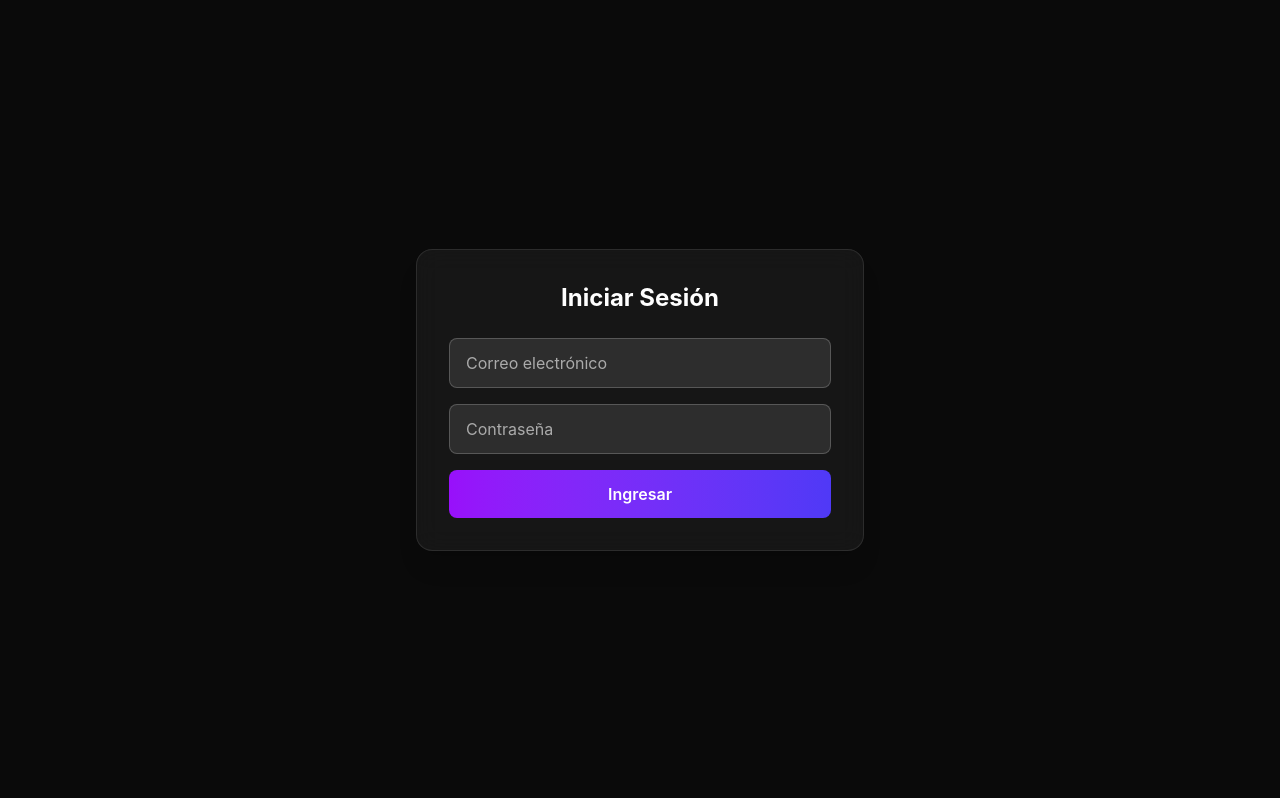
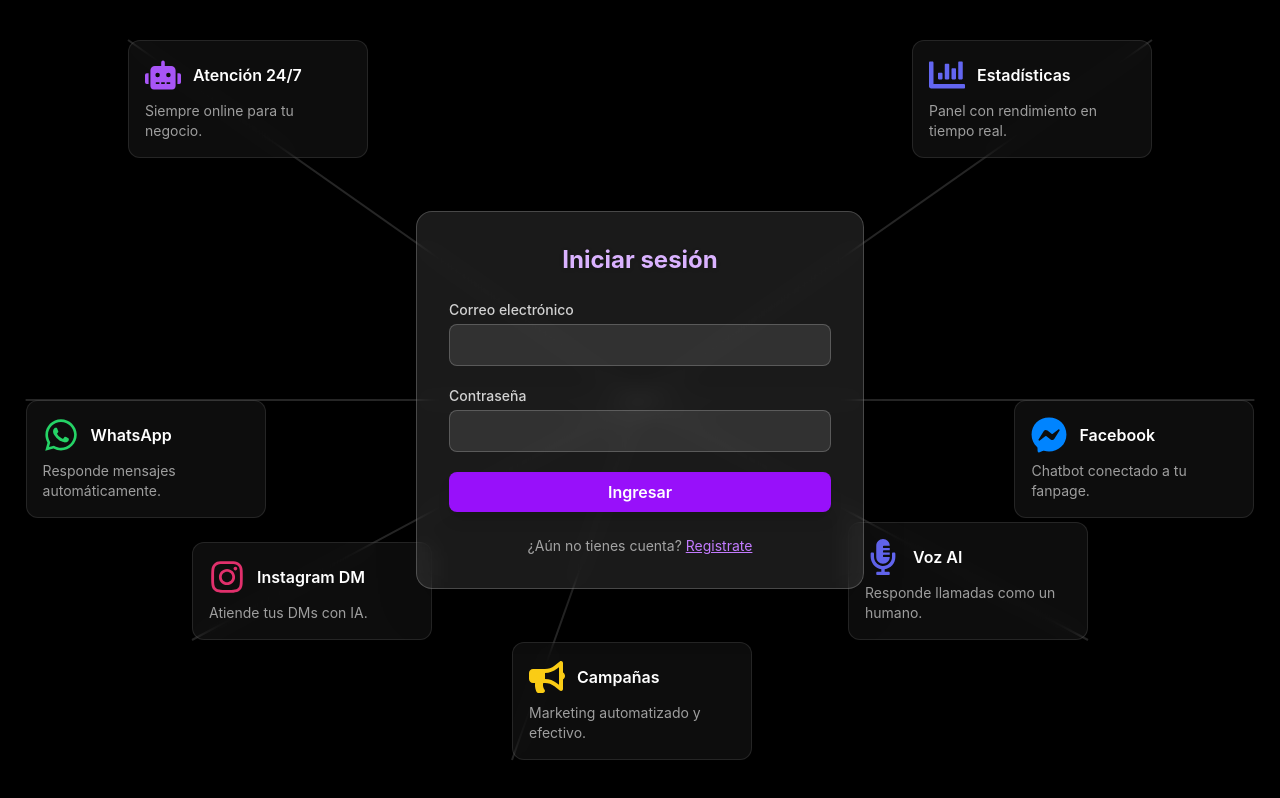
Before and after one commit to lrz80/chatbot-saas-v2, a Next.js app in the folder chatbot-dashboard/: page /login in a window 1280 px wide. Built offline with nearby package versions, Linux system fonts and the light colour scheme.

Commit message:
Agregar página de login

```diff
--- a/chatbot-dashboard/src/app/login/page.tsx
+++ b/chatbot-dashboard/src/app/login/page.tsx
@@ -1,79 +1,144 @@
-"use client";
+'use client';
 
-import { useState } from "react";
-import { useRouter } from "next/navigation";
+import { useState, useEffect } from 'react';
+import { useRouter } from 'next/navigation';
+import { setCookie } from 'cookies-next';
+import Cookies from 'js-cookie';
+import {
+  FaRobot,
+  FaChartBar,
+  FaWhatsapp,
+  FaFacebookMessenger,
+  FaInstagram,
+  FaMicrophoneAlt,
+  FaBullhorn,
+} from 'react-icons/fa';
+
+const nodos = [
+  { icon: <FaRobot size={36} style={{ color: '#a855f7' }} />, title: 'Atención 24/7', desc: 'Siempre online para tu negocio.', posClass: 'top-[5%] left-[10%]', x: 10, y: 5 },
+  { icon: <FaChartBar size={36} style={{ color: '#6366f1' }} />, title: 'Estadísticas', desc: 'Panel con rendimiento en tiempo real.', posClass: 'top-[5%] right-[10%]', x: 90, y: 5 },
+  { icon: <FaWhatsapp size={36} style={{ color: '#25D366' }} />, title: 'WhatsApp', desc: 'Responde mensajes automáticamente.', posClass: 'top-[50%] left-[2%]', x: 2, y: 50 },
+  { icon: <FaFacebookMessenger size={36} style={{ color: '#0084FF' }} />, title: 'Facebook', desc: 'Chatbot conectado a tu fanpage.', posClass: 'top-[50%] right-[2%]', x: 98, y: 50 },
+  { icon: <FaInstagram size={36} style={{ color: '#E1306C' }} />, title: 'Instagram DM', desc: 'Atiende tus DMs con IA.', posClass: 'bottom-[20%] left-[15%]', x: 15, y: 80 },
+  { icon: <FaMicrophoneAlt size={36} style={{ color: '#6366f1' }} />, title: 'Voz AI', desc: 'Responde llamadas como un humano.', posClass: 'bottom-[20%] right-[15%]', x: 85, y: 80 },
+  { icon: <FaBullhorn size={36} style={{ color: '#facc15' }} />, title: 'Campañas', desc: 'Marketing automatizado y efectivo.', posClass: 'bottom-[5%] left-[40%]', x: 40, y: 95 },
+];
 
 export default function LoginPage() {
-  const [email, setEmail] = useState("");
-  const [password, setPassword] = useState("");
-  const [error, setError] = useState("");
   const router = useRouter();
+  const [mounted, setMounted] = useState(false);
+  const [email, setEmail] = useState('');
+  const [password, setPassword] = useState('');
+  const [error, setError] = useState('');
 
-  const handleLogin = async (e: React.FormEvent) => {
+  useEffect(() => {
+    setMounted(true);
+  }, []);
+
+  const handleLogin = async (e) => {
     e.preventDefault();
-    setError("");
+    setError('');
 
     try {
-      const res = await fetch("https://chatbot-backend-production-5c39.up.railway.app/auth/login", {
-        method: "POST",
-        headers: {
-          "Content-Type": "application/json",
-        },
-        body: JSON.stringify({ email, password }),
+      const res = await fetch(`${process.env.NEXT_PUBLIC_API_BASE_URL}/auth/login`, {
+        method: 'POST',
+        headers: { 'Content-Type': 'application/json' },
+        body: JSON.stringify({ email, password })
       });
 
-      const text = await res.text();
-      if (!res.ok) {
-        throw new Error(text || "Error del servidor");
-      }
+      const data = await res.json();
 
-      const data = JSON.parse(text);
-      if (!data.token) {
-        throw new Error("Token no recibido");
-      }
+      if (!res.ok || !data.token) throw new Error('Credenciales incorrectas');
 
-      // ✅ Guardamos token (opcional: usar cookies seguras o localStorage)
-      localStorage.setItem("token", data.token);
+      Cookies.set('firebaseUid', data.uid);
+      setCookie('user', data.uid, { maxAge: 60 * 60 * 24 });
 
-      // 🚀 Redirigir al dashboard
-      router.push("/dashboard");
-    } catch (err: any) {
-      console.error("❌ Error login:", err);
-      setError("Error al iniciar sesión. Verifica tu correo y contraseña.");
+      router.push('/dashboard');
+    } catch (err) {
+      setError('Error al iniciar sesión. Verifica tus credenciales.');
     }
   };
 
+  if (!mounted) return null;
+
   return (
-    <div className="min-h-screen flex items-center justify-center bg-[#0a0a0a] text-white">
-      <div className="bg-white/5 backdrop-blur-md p-8 rounded-2xl w-full max-w-md border border-white/10 shadow-xl">
-        <h1 className="text-2xl font-bold text-center mb-6">Iniciar Sesión</h1>
+    <div className="relative min-h-screen flex items-center justify-center bg-black text-white px-4 overflow-hidden">
+      <div className="absolute inset-0 bg-gradient-radial from-purple-900/30 to-black z-0" />
 
-        {error && <p className="text-red-400 text-sm mb-4 text-center">{error}</p>}
+      <svg className="absolute inset-0 w-full h-full z-0 pointer-events-none" xmlns="http://www.w3.org/2000/svg">
+        {nodos.map((nodo, index) => (
+          <line
+            key={index}
+            x1="50%"
+            y1="50%"
+            x2={`${nodo.x}%`}
+            y2={`${nodo.y}%`}
+            stroke="white"
+            strokeOpacity="0.15"
+            strokeWidth="2"
+          />
+        ))}
+      </svg>
 
-        <form onSubmit={handleLogin} className="space-y-4">
+      <div className="absolute inset-0 z-10">
+        {nodos.map((nodo, index) => (
+          <div
+            key={index}
+            className={`absolute ${nodo.posClass} bg-white/5 border border-white/10 p-4 rounded-xl w-60 backdrop-blur-md shadow-lg hover:scale-105 transition-transform`}
+          >
+            <div className="flex items-center gap-3 mb-2">
+              {nodo.icon}
+              <span className="text-white text-base font-semibold">{nodo.title}</span>
+            </div>
+            <p className="text-sm text-white/60">{nodo.desc}</p>
+          </div>
+        ))}
+      </div>
+
+      <div className="relative z-20 w-full max-w-md bg-white/10 border border-white/20 backdrop-blur-md text-white rounded-2xl p-8 shadow-2xl">
+        <h1 className="text-2xl font-bold mb-6 text-center text-purple-300 drop-shadow">
+          Iniciar sesión
+        </h1>
+
+        {error && <p className="bg-red-100 text-red-700 p-2 rounded mb-4 text-sm text-center">{error}</p>}
+
+        <form onSubmit={handleLogin} className="space-y-5">
+          <div>
+            <label className="block text-sm font-medium mb-1 text-white/80">Correo electrónico</label>
             <input
               type="email"
-            placeholder="Correo electrónico"
               value={email}
               onChange={(e) => setEmail(e.target.value)}
-            className="w-full px-4 py-3 rounded-lg bg-white/10 border border-white/20 placeholder-white/60"
               required
+              className="w-full px-4 py-2 rounded-lg bg-white/10 border border-white/20 placeholder-white/70 text-white focus:outline-none focus:ring-2 focus:ring-purple-400"
             />
+          </div>
+
+          <div>
+            <label className="block text-sm font-medium mb-1 text-white/80">Contraseña</label>
             <input
               type="password"
-            placeholder="Contraseña"
               value={password}
               onChange={(e) => setPassword(e.target.value)}
-            className="w-full px-4 py-3 rounded-lg bg-white/10 border border-white/20 placeholder-white/60"
               required
+              className="w-full px-4 py-2 rounded-lg bg-white/10 border border-white/20 placeholder-white/70 text-white focus:outline-none focus:ring-2 focus:ring-purple-400"
             />
+          </div>
+
           <button
             type="submit"
-            className="w-full bg-gradient-to-r from-purple-600 to-indigo-600 text-white font-semibold py-3 rounded-lg hover:brightness-110 transition"
+            className="w-full py-2 rounded-lg bg-purple-600 hover:bg-purple-700 transition text-white font-semibold shadow-lg"
           >
             Ingresar
           </button>
         </form>
+
+        <p className="mt-6 text-sm text-center text-white/60">
+          ¿Aún no tienes cuenta?{' '}
+          <a href="/register" className="text-purple-400 underline hover:text-purple-300 transition">
+            Registrate
+          </a>
+        </p>
       </div>
     </div>
   );
```
Lines whose indentation alone changed are shown as unchanged.
